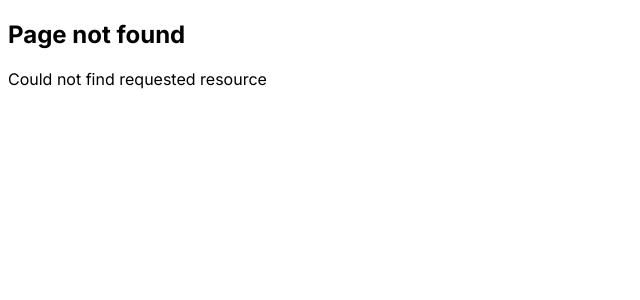
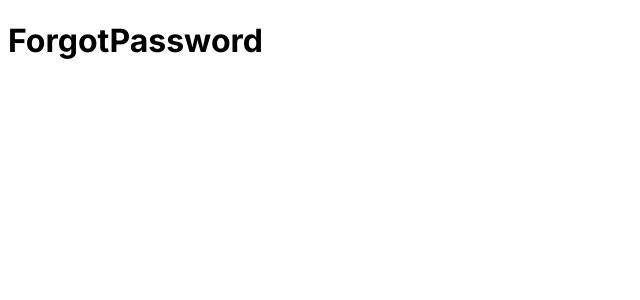
Before and after one commit to angnas/routing-demo, a Next.js app: page /forgot-password in a window 1280 px wide. Before the commit this address had no page. Shown: the top 300 px of the page, without its empty margins (0-640 px from the left). Built offline with nearby package versions, Linux system fonts and the light colour scheme.

Commit message:
route groups

```diff
--- /dev/null
+++ b/app/(auth)/forgot-password/page.tsx
@@ -0,0 +1,7 @@
+export default function ForgotPassword() {
+  return (
+    <div>
+      <h1>ForgotPassword</h1>
+    </div>
+  );
+}
--- /dev/null
+++ b/app/(auth)/register/page.tsx
@@ -0,0 +1,3 @@
+export default function Register() {
+  return <h1>Register</h1>;
+}
```
Also changed, not shown: app/(auth)/login/page.tsx (added, +7 -0 lines).
